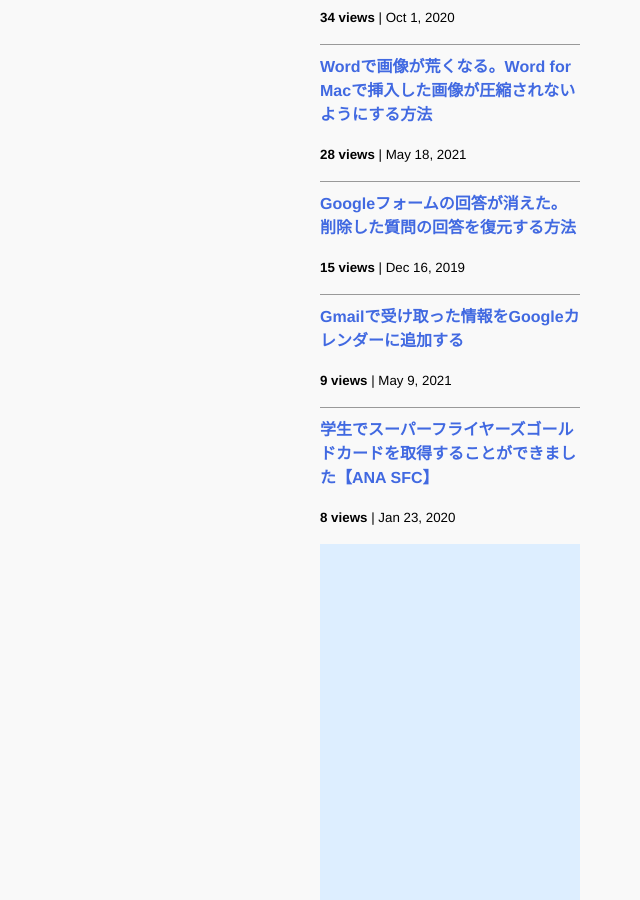
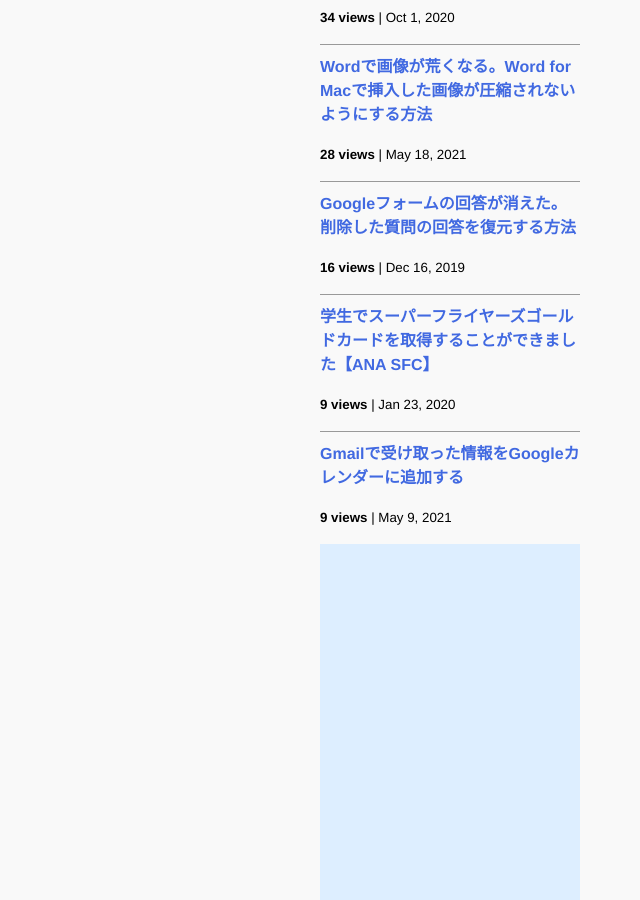
Before and after one commit to iwanaminami/shoyaiwaname, a Jekyll site: the page built from about.markdown, in a window 1280 px wide and 900 px high, scrolled down 1217 px. Shown: the whole window, without its empty margins (640-1280 px from the left). Built offline with Jekyll 4.4.1, drawn with Linux system fonts in a browser that asks for light colours; nearby versions of some CDN libraries; comment, search, counter and statistics services are not loaded.

Commit message:
chore(ga): update _data/popularposts.yml 20260413-1752

```diff
--- a/_data/popularposts.yml
+++ b/_data/popularposts.yml
@@ -7,11 +7,11 @@
     url: "/2020/10/01/googlepassword.html"
   - view: 28
     url: "/2021/05/18/image-compression-word.html"
-  - view: 15
+  - view: 16
     url: "/2019/12/16/restore-googleform.html"
   - view: 12
     url: "/"
   - view: 9
+    url: "/2020/01/23/sfcgold.html"
+  - view: 9
     url: "/2021/05/09/gmailtocalendar.html"
-  - view: 8
-    url: "/2020/01/23/sfcgold.html"
```
